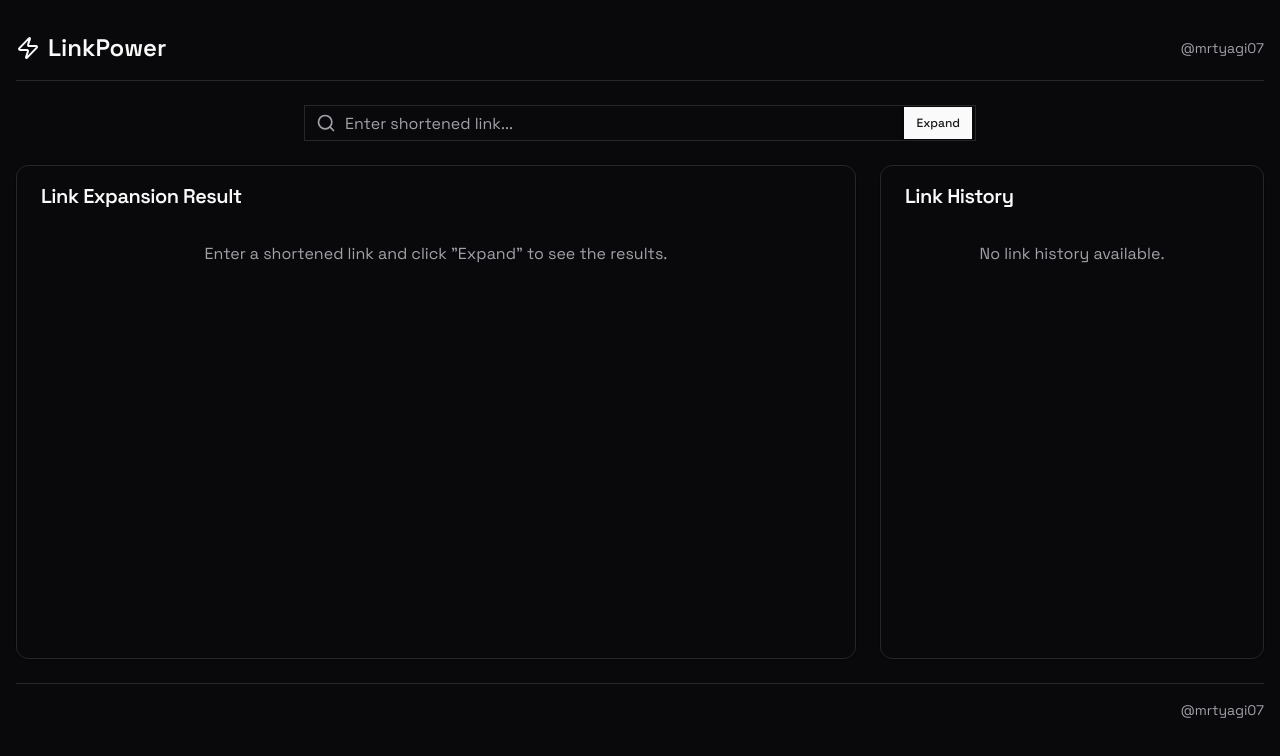
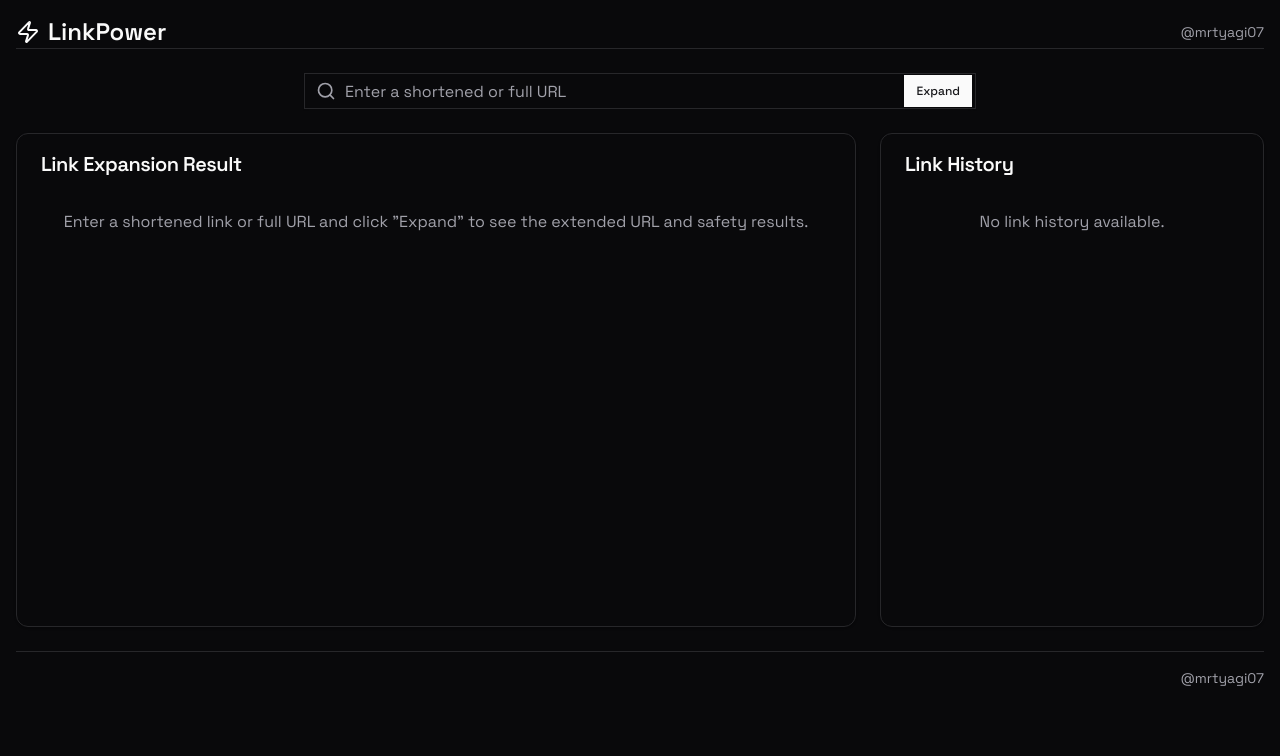
Before and after one commit to mrtyagi07/link-expander, a Next.js app: page / in a window 1280 px wide. Shown: the top 756 px of the page. Built offline with nearby package versions, Linux system fonts and the light colour scheme.

Commit message:
refactor: Improve dashboard header layout and update placeholder text

```diff
--- a/components/dashboard.tsx
+++ b/components/dashboard.tsx
@@ -59,7 +59,7 @@ export function Dashboard() {
 	return (
 		<div className="min-h-screen bg-background text-foreground p-4">
 			<header className="border-b mb-6">
-				<div className="container mx-auto py-4 flex flex-col sm:flex-row items-center justify-between">
+				<div className="container mx-auto flex items-center justify-between">
 					<motion.div
 						className="flex items-center space-x-2 mb-4 sm:mb-0"
 						initial={{ opacity: 0, x: -20 }}
@@ -84,7 +84,7 @@ export function Dashboard() {
 				<div className="relative max-w-2xl mx-auto">
 					<Input
 						type="text"
-						placeholder="Enter shortened link..."
+						placeholder="Enter a shortened or full URL"
 						className="w-full pl-10 pr-24 py-2 text-base"
 						value={inputUrl}
 						onChange={(e: React.ChangeEvent<HTMLInputElement>) =>
@@ -251,7 +251,8 @@ export function Dashboard() {
 									exit={{ opacity: 0 }}
 									className="text-center text-base text-muted-foreground"
 								>
-									Enter a shortened link and click "Expand" to see the results.
+									Enter a shortened link or full URL and click "Expand" to see
+									the extended URL and safety results.
 								</motion.p>
 							)}
 						</AnimatePresence>
```
